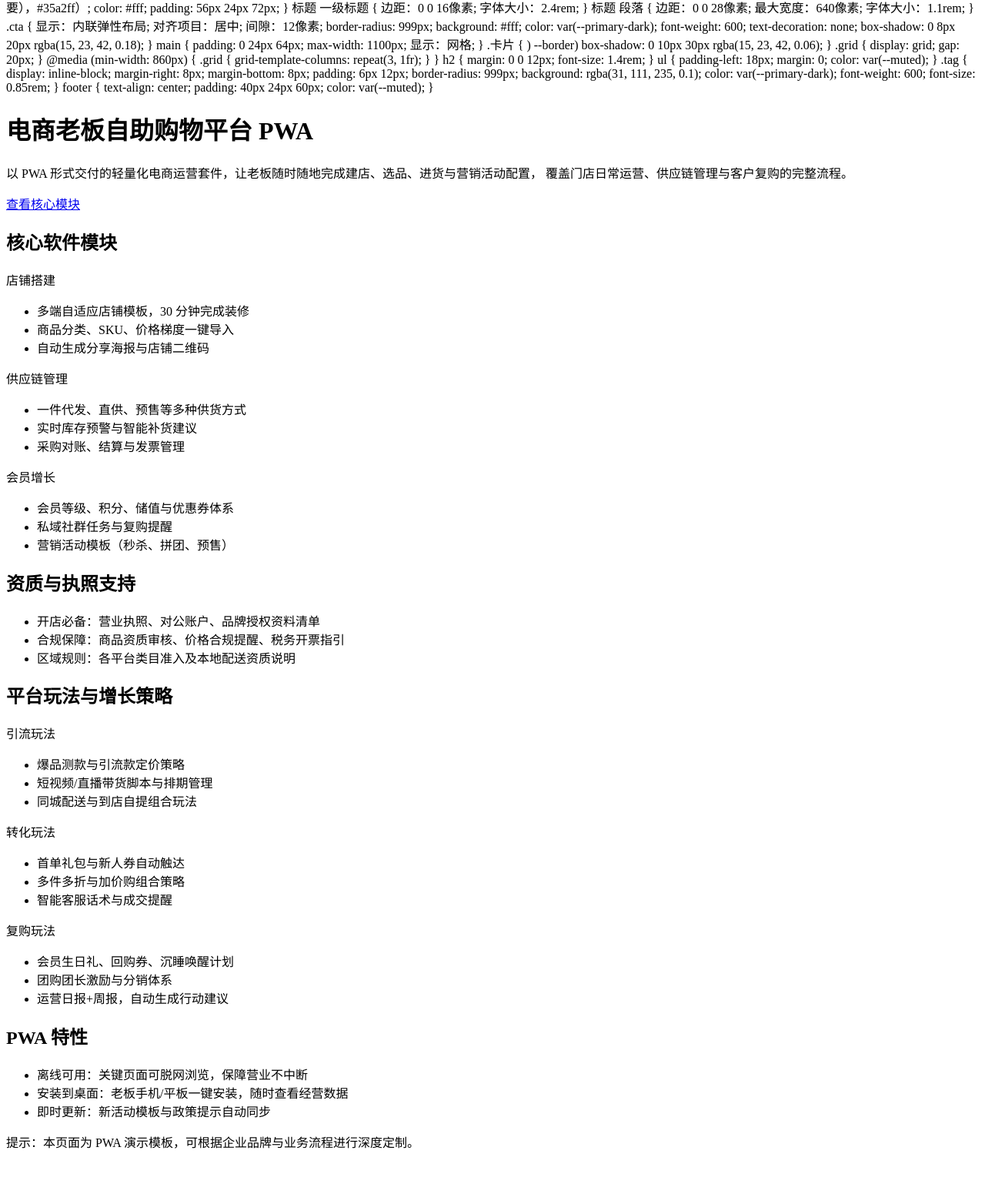
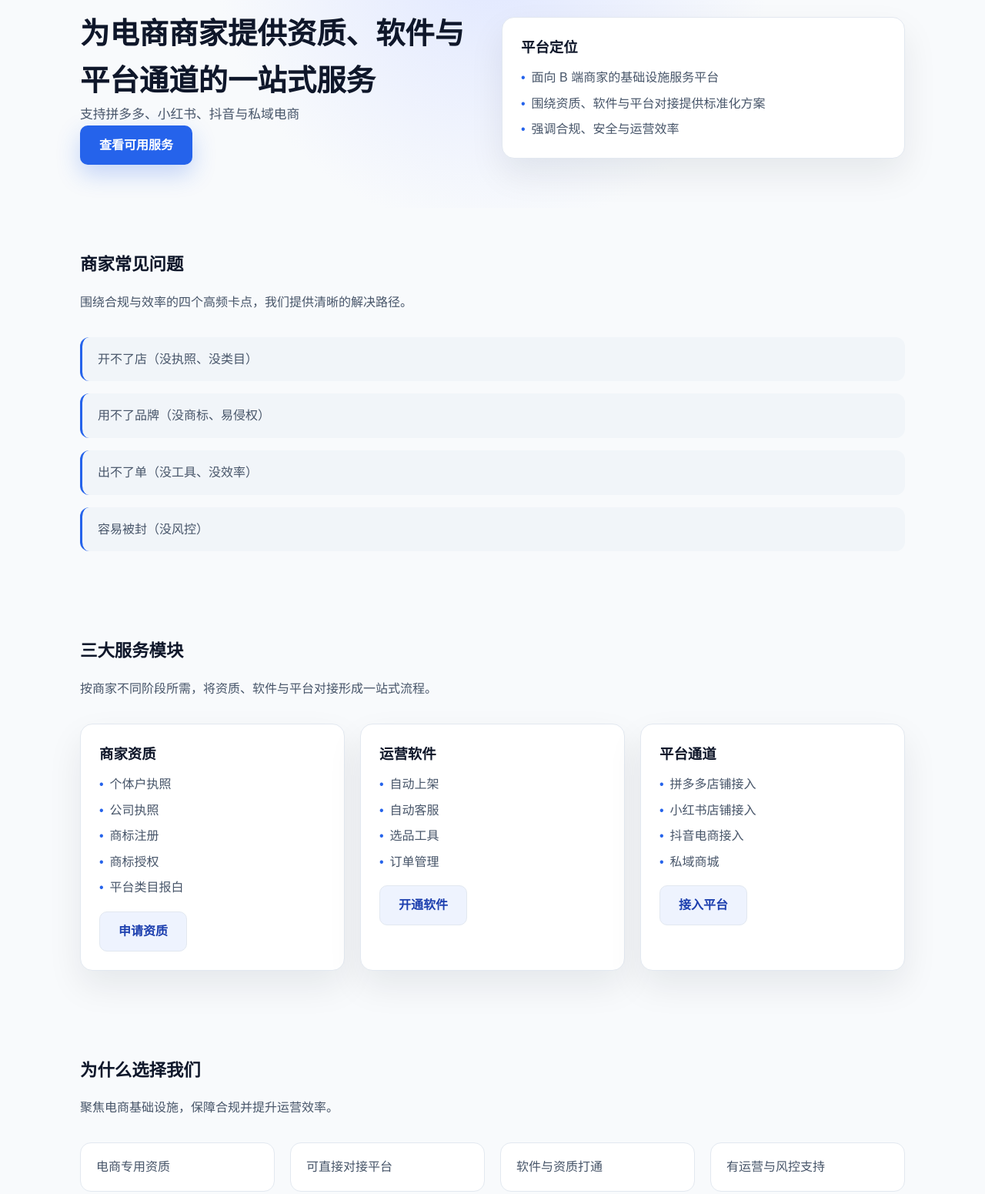
Before and after one commit to 3464526278-tech/-, a plain HTML site: page index.html in a window 1280 px wide. Shown: the part 59-1610 px from the top of the page at 77% size. Before the commit the page ends 1562 px from the top, so only its background shows below. Drawn offline with Linux system fonts and the light colour scheme.

Commit message:
Redesign ecommerce service platform UI

```diff
--- a/index.html
+++ b/index.html
@@ -1,80 +1,110 @@
-
-<html lang="zh">
+<!DOCTYPE html>
+<html lang="zh-CN">
 <head>
   <meta charset="UTF-8" />
   <meta name="viewport" content="width=device-width, initial-scale=1.0" />
-  <meta name="theme-color" content="#1f6feb">
-  <title>电商老板自助购物平台</title>
-
-
-
-    :根目录 {
-      配色方案：浅色;
-      --主要: #1f6feb;
-      --主要-深色: #134fb5;
-      --文本: #0f172a;
-      --静音: #475569;
-      --背景: #f8fafc;
-      --卡片: #ffffff;
-      --边框: #e2e8f0;
+  <meta name="theme-color" content="#0f172a" />
+  <title>电商基础设施服务平台</title>
+  <link rel="manifest" href="/manifest.json" />
+  <style>
+    :root {
+      color-scheme: light;
+      --primary: #2563eb;
+      --primary-dark: #1e40af;
+      --text: #0f172a;
+      --muted: #475569;
+      --bg: #f8fafc;
+      --card: #ffffff;
+      --border: #e2e8f0;
+      --shadow: 0 20px 45px rgba(15, 23, 42, 0.08);
     }
 
-    *  {
-      盒模型：边框盒;
+    * {
+      box-sizing: border-box;
+      margin: 0;
+      padding: 0;
     }
 
-    身体 {
-      边距：0;
-      字体家族："Noto Sans SC"，"PingFang SC"，"Microsoft YaHei"，无衬线;
-      背景：变量（--背景）;
-      颜色：变量（--文本）;
-      行高: 1.6;
+    body {
+      font-family: "Noto Sans SC", "PingFang SC", "Microsoft YaHei", sans-serif;
+      background: var(--bg);
+      color: var(--text);
+      line-height: 1.6;
     }
 
-    标题 {
-      背景：线性渐变（135度，变量（--主要），#35a2ff）;
-      color: #fff;
-      padding: 56px 24px 72px;
+    a {
+      color: inherit;
+      text-decoration: none;
     }
 
-    标题 一级标题 {
-      边距：0 0 16像素;
-      字体大小：2.4rem;
+    .container {
+      max-width: 1120px;
+      margin: 0 auto;
+      padding: 0 24px;
     }
 
-    标题 段落 {
-      边距：0 0 28像素;
-      最大宽度：640像素;
-      字体大小：1.1rem;
+    header {
+      padding: 72px 0 56px;
+      background: radial-gradient(circle at top, #e0e7ff 0%, #f8fafc 50%, #f8fafc 100%);
     }
 
-    .cta {
-      显示：内联弹性布局;
-      对齐项目：居中;
-      间隙：12像素;
-
-      border-radius: 999px;
-      background: #fff;
-      color: var(--primary-dark);
-      font-weight: 600;
-      text-decoration: none;
-      box-shadow: 0 8px 20px rgba(15, 23, 42, 0.18);
+    .hero {
+      display: grid;
+      gap: 24px;
     }
 
-    main {
-      padding: 0 24px 64px;
-      max-width: 1100px;
-
-      显示：网格;
-
+    .hero h1 {
+      font-size: clamp(2rem, 3vw, 2.6rem);
+      font-weight: 600;
+      max-width: 720px;
     }
 
-    .卡片 {
-      )
+    .hero p {
+      font-size: 1.05rem;
+      color: var(--muted);
+      max-width: 640px;
+    }
 
-        --border)
+    .hero-actions {
+      display: flex;
+      flex-wrap: wrap;
+      gap: 12px;
+    }
 
-      box-shadow: 0 10px 30px rgba(15, 23, 42, 0.06);
+    .button {
+      display: inline-flex;
+      align-items: center;
+      justify-content: center;
+      padding: 12px 24px;
+      border-radius: 10px;
+      border: 1px solid transparent;
+      font-weight: 600;
+      transition: all 0.2s ease;
+    }
+
+    .button.primary {
+      background: var(--primary);
+      color: #fff;
+      box-shadow: 0 12px 30px rgba(37, 99, 235, 0.25);
+    }
+
+    .button.primary:hover {
+      background: var(--primary-dark);
+    }
+
+    section {
+      padding: 56px 0;
+    }
+
+    .section-title {
+      font-size: 1.4rem;
+      margin-bottom: 18px;
+    }
+
+    .section-subtitle {
+      color: var(--muted);
+      margin-bottom: 32px;
+      max-width: 620px;
     }
 
     .grid {
@@ -82,134 +112,208 @@
       gap: 20px;
     }
 
-    @media (min-width: 860px) {
-      .grid {
-        grid-template-columns: repeat(3, 1fr);
-      }
+    .grid.two {
+      grid-template-columns: repeat(auto-fit, minmax(240px, 1fr));
     }
 
-    h2 {
-      margin: 0 0 12px;
-      font-size: 1.4rem;
+    .grid.three {
+      grid-template-columns: repeat(auto-fit, minmax(260px, 1fr));
     }
 
-    ul {
-      padding-left: 18px;
-      margin: 0;
+    .card {
+      background: var(--card);
+      border: 1px solid var(--border);
+      border-radius: 16px;
+      padding: 24px;
+      box-shadow: var(--shadow);
+    }
+
+    .card h3 {
+      margin-bottom: 12px;
+      font-size: 1.15rem;
+    }
+
+    .card ul {
+      list-style: none;
+      color: var(--muted);
+      display: grid;
+      gap: 8px;
+    }
+
+    .card ul li::before {
+      content: "•";
+      color: var(--primary);
+      margin-right: 8px;
+    }
+
+    .card .button {
+      margin-top: 18px;
+      width: fit-content;
+      border-color: var(--border);
+      color: var(--primary-dark);
+      background: rgba(37, 99, 235, 0.08);
+    }
+
+    .questions {
+      display: grid;
+      gap: 16px;
+    }
+
+    .question-item {
+      padding: 16px 20px;
+      border-left: 3px solid var(--primary);
+      background: #f1f5f9;
+      border-radius: 12px;
       color: var(--muted);
     }
 
-    .tag {
-      display: inline-block;
-      margin-right: 8px;
-      margin-bottom: 8px;
-      padding: 6px 12px;
-      border-radius: 999px;
-      background: rgba(31, 111, 235, 0.1);
-      color: var(--primary-dark);
-      font-weight: 600;
-      font-size: 0.85rem;
+    .advantages {
+      display: grid;
+      gap: 16px;
+    }
+
+    .advantage-item {
+      background: var(--card);
+      border: 1px solid var(--border);
+      border-radius: 14px;
+      padding: 18px 20px;
+      color: var(--muted);
+    }
+
+    .cta-section {
+      background: #0f172a;
+      color: #fff;
+      border-radius: 20px;
+      padding: 40px;
+      display: grid;
+      gap: 18px;
+      align-items: center;
+    }
+
+    .cta-section p {
+      color: rgba(248, 250, 252, 0.8);
     }
 
     footer {
+      padding: 32px 0 48px;
       text-align: center;
-      padding: 40px 24px 60px;
       color: var(--muted);
+      font-size: 0.9rem;
+    }
+
+    @media (min-width: 900px) {
+      .hero {
+        grid-template-columns: repeat(2, minmax(0, 1fr));
+        align-items: center;
+      }
+
+      .hero-actions {
+        justify-content: flex-start;
+      }
+
+      .cta-section {
+        grid-template-columns: 2fr auto;
+      }
     }
   </style>
 </head>
 <body>
   <header>
-    <h1>电商老板自助购物平台 PWA</h1>
-    <p>
-      以 PWA 形式交付的轻量化电商运营套件，让老板随时随地完成建店、选品、进货与营销活动配置，
-      覆盖门店日常运营、供应链管理与客户复购的完整流程。
-    </p>
-    <a class="cta" href="#modules">查看核心模块</a>
+    <div class="container hero">
+      <div>
+        <h1>为电商商家提供资质、软件与平台通道的一站式服务</h1>
+        <p>支持拼多多、小红书、抖音与私域电商</p>
+        <div class="hero-actions">
+          <a class="button primary" href="#services">查看可用服务</a>
+        </div>
+      </div>
+      <div class="card">
+        <h3>平台定位</h3>
+        <ul>
+          <li>面向 B 端商家的基础设施服务平台</li>
+          <li>围绕资质、软件与平台对接提供标准化方案</li>
+          <li>强调合规、安全与运营效率</li>
+        </ul>
+      </div>
+    </div>
   </header>
 
-  <main>
-    <section class="card" id="modules">
-      <h2>核心软件模块</h2>
-      <div class="grid">
-        <div>
-          <span class="tag">店铺搭建</span>
-          <ul>
-            <li>多端自适应店铺模板，30 分钟完成装修</li>
-            <li>商品分类、SKU、价格梯度一键导入</li>
-            <li>自动生成分享海报与店铺二维码</li>
-          </ul>
-        </div>
-        <div>
-          <span class="tag">供应链管理</span>
-          <ul>
-            <li>一件代发、直供、预售等多种供货方式</li>
-            <li>实时库存预警与智能补货建议</li>
-            <li>采购对账、结算与发票管理</li>
-          </ul>
-        </div>
-        <div>
-          <span class="tag">会员增长</span>
-          <ul>
-            <li>会员等级、积分、储值与优惠券体系</li>
-            <li>私域社群任务与复购提醒</li>
-            <li>营销活动模板（秒杀、拼团、预售）</li>
-          </ul>
-        </div>
+  <main class="container">
+    <section id="issues">
+      <h2 class="section-title">商家常见问题</h2>
+      <p class="section-subtitle">围绕合规与效率的四个高频卡点，我们提供清晰的解决路径。</p>
+      <div class="questions">
+        <div class="question-item">开不了店（没执照、没类目）</div>
+        <div class="question-item">用不了品牌（没商标、易侵权）</div>
+        <div class="question-item">出不了单（没工具、没效率）</div>
+        <div class="question-item">容易被封（没风控）</div>
       </div>
     </section>
 
-    <section class="card">
-      <h2>资质与执照支持</h2>
-      <ul>
-        <li>开店必备：营业执照、对公账户、品牌授权资料清单</li>
-        <li>合规保障：商品资质审核、价格合规提醒、税务开票指引</li>
-        <li>区域规则：各平台类目准入及本地配送资质说明</li>
-      </ul>
-    </section>
+    <section id="services">
+      <h2 class="section-title">三大服务模块</h2>
+      <p class="section-subtitle">按商家不同阶段所需，将资质、软件与平台对接形成一站式流程。</p>
+      <div class="grid three">
+        <article class="card">
+          <h3>商家资质</h3>
+          <ul>
+            <li>个体户执照</li>
+            <li>公司执照</li>
+            <li>商标注册</li>
+            <li>商标授权</li>
+            <li>平台类目报白</li>
+          </ul>
+          <a class="button" href="#cta">申请资质</a>
+        </article>
 
-    <section class="card">
-      <h2>平台玩法与增长策略</h2>
-      <div class="grid">
-        <div>
-          <span class="tag">引流玩法</span>
+        <article class="card">
+          <h3>运营软件</h3>
           <ul>
-            <li>爆品测款与引流款定价策略</li>
-            <li>短视频/直播带货脚本与排期管理</li>
-            <li>同城配送与到店自提组合玩法</li>
+            <li>自动上架</li>
+            <li>自动客服</li>
+            <li>选品工具</li>
+            <li>订单管理</li>
           </ul>
-        </div>
-        <div>
-          <span class="tag">转化玩法</span>
+          <a class="button" href="#cta">开通软件</a>
+        </article>
+
+        <article class="card">
+          <h3>平台通道</h3>
           <ul>
-            <li>首单礼包与新人券自动触达</li>
-            <li>多件多折与加价购组合策略</li>
-            <li>智能客服话术与成交提醒</li>
+            <li>拼多多店铺接入</li>
+            <li>小红书店铺接入</li>
+            <li>抖音电商接入</li>
+            <li>私域商城</li>
           </ul>
-        </div>
-        <div>
-          <span class="tag">复购玩法</span>
-          <ul>
-            <li>会员生日礼、回购券、沉睡唤醒计划</li>
-            <li>团购团长激励与分销体系</li>
-            <li>运营日报+周报，自动生成行动建议</li>
-          </ul>
-        </div>
+          <a class="button" href="#cta">接入平台</a>
+        </article>
       </div>
     </section>
 
-    <section class="card">
-      <h2>PWA 特性</h2>
-      <ul>
-        <li>离线可用：关键页面可脱网浏览，保障营业不中断</li>
-        <li>安装到桌面：老板手机/平板一键安装，随时查看经营数据</li>
-        <li>即时更新：新活动模板与政策提示自动同步</li>
-      </ul>
+    <section id="advantages">
+      <h2 class="section-title">为什么选择我们</h2>
+      <p class="section-subtitle">聚焦电商基础设施，保障合规并提升运营效率。</p>
+      <div class="grid two">
+        <div class="advantage-item">电商专用资质</div>
+        <div class="advantage-item">可直接对接平台</div>
+        <div class="advantage-item">软件与资质打通</div>
+        <div class="advantage-item">有运营与风控支持</div>
+      </div>
+    </section>
+
+    <section id="cta">
+      <div class="cta-section">
+        <div>
+          <h2 class="section-title">行动区</h2>
+          <p>选择你需要的服务，我们将在 24 小时内与你对接</p>
+        </div>
+        <a class="button primary" href="#">立即开始</a>
+      </div>
     </section>
   </main>
 
   <footer>
-    提示：本页面为 PWA 演示模板，可根据企业品牌与业务流程进行深度定制。
+    电商基础设施服务平台 · 提供标准化、合规、可持续的商家服务
   </footer>
 
   <script>
@@ -218,9 +322,6 @@
         navigator.serviceWorker.register("/sw.js");
       });
     }
-    </body>
-</html>
-
   </script>
 </body>
 </html>
```
Also changed, not shown: manifest.json.
